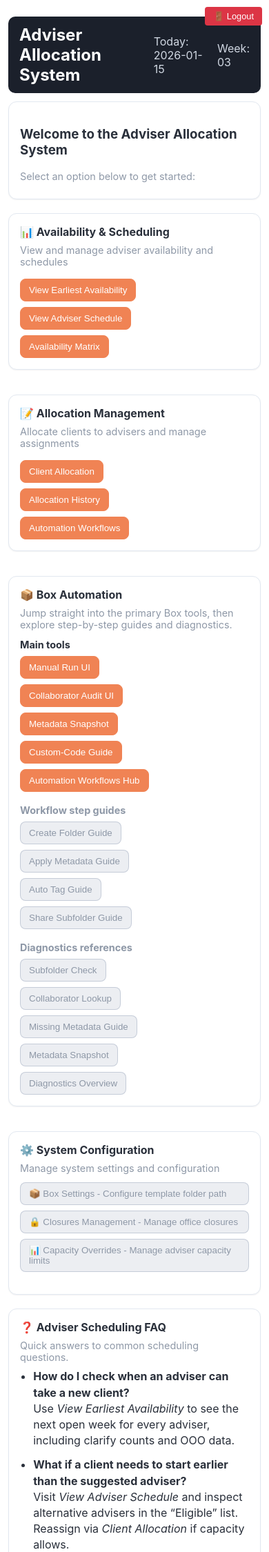
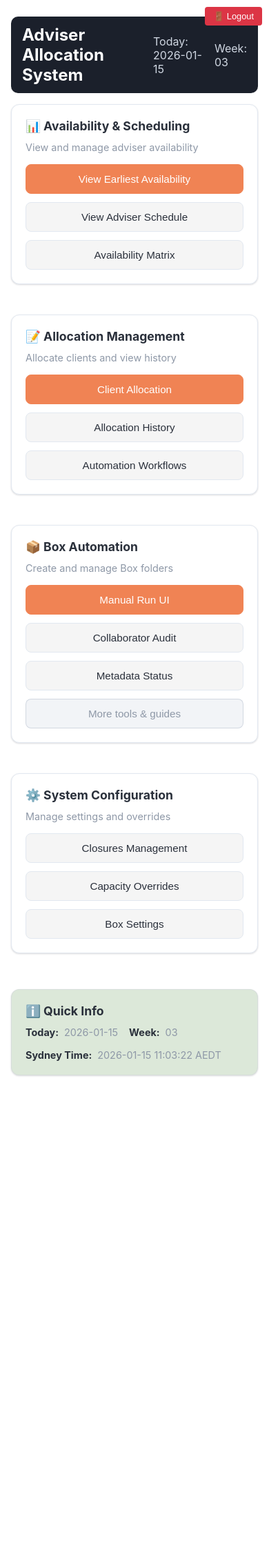
Before and after one commit to Pivot-Wealth-Digital/adviser_allocation, a Flask app: page / in a window 390 px wide. Shown: the top 2250 px of the page at 69% size. After the commit the page ends 1560 px from the top, so only its background shows below. Run offline with Flask 3, Linux system fonts and the light colour scheme; the visitor is signed in with stand-in values (Sample User, id 1); parts of the project's set-up code (start-up, migrations or seed data) failed here and were passed over.

Commit message:
UI/UX improvements: Polish homepage and settings
- Increase button spacing (gap 10px → 12px) for 8pt grid alignment
- Increase button padding (8px 12px → 10px 14px) for better mobile touch targets
- Increase topbar margin-bottom (12px → 16px) for better visual separation
- Enhance card shadows with dual-layer effect for improved depth and hierarchy
- Add critical setting warning to Box Settings page
- Improve overall spacing and visual hierarchy throughout UI

All changes align with 2025 UX best practices (NN/G, Material Design, Red Hat Design System).

Co-Authored-By: Claude Haiku 4.5 <noreply@anthropic.com>

```diff
--- a/static/css/app.css
+++ b/static/css/app.css
@@ -13,25 +13,25 @@
   --soft-accent:#DCE8D9;   /* soft sage panel */
 }
 *{box-sizing:border-box}
-body{font-family:Inter,system-ui,-apple-system,Segoe UI,Roboto,Helvetica,Arial,sans-serif;max-width:1100px;margin:24px auto;padding:0 12px;background:var(--bg);color:var(--text)}
+body{font-family:Inter,system-ui,-apple-system,Segoe UI,Roboto,Helvetica,Arial,sans-serif;max-width:1100px;margin:24px auto;padding:0 16px;background:var(--bg);color:var(--text)}
 .container{width:100%}
-.topbar{display:flex;align-items:center;justify-content:space-between;margin-bottom:12px;background:var(--nav);color:#fff;padding:12px 16px;border-radius:10px}
+.topbar{display:flex;align-items:center;justify-content:space-between;margin-bottom:16px;background:var(--nav);color:#fff;padding:12px 16px;border-radius:10px}
 .topbar h2{margin:0;color:#fff}
 .datebox{display:flex;gap:8px;align-items:center;color:#d0d7e2}
 .msg{position:fixed;right:16px;bottom:16px;padding:10px 12px;border-radius:8px;background:#fff;border:1px solid var(--border);box-shadow:0 10px 30px rgba(16,24,40,.12);min-width:220px}
 .ok{color:var(--ok)}.err{color:var(--err)}.muted{color:var(--muted)}
 .row{display:flex;gap:12px;align-items:center;flex-wrap:wrap}
-.grid-2{display:grid;grid-template-columns:1fr 1fr;gap:16px}
+.grid-2{display:grid;grid-template-columns:1fr 1fr;gap:20px}
 @media(max-width:900px){.grid-2{grid-template-columns:1fr}}
-.card{border:1px solid var(--border);border-radius:12px;padding:16px;margin-bottom:20px;background:var(--card);box-shadow:0 1px 2px rgba(16,24,40,.06)}
+.card{border:1px solid var(--border);border-radius:12px;padding:20px;margin-bottom:24px;background:var(--card);box-shadow:0 1px 3px rgba(16,24,40,.1),0 1px 2px rgba(16,24,40,.06)}
 label{display:block;margin:8px 0 4px;color:var(--muted)}
 input,select,textarea{padding:10px 12px;border:1px solid var(--border);border-radius:8px;outline:none;min-height:38px;background:#fff}
 input:focus,select:focus,textarea:focus{border-color:var(--brand);box-shadow:0 0 0 3px rgba(240,131,84,.22)}
 textarea{width:260px;height:38px}
-button{padding:8px 12px;border:1px solid var(--brand);background:var(--brand);color:#fff;border-radius:8px;cursor:pointer;transition:all .15s}
+button{padding:10px 14px;border:1px solid var(--brand);background:var(--brand);color:#fff;border-radius:8px;cursor:pointer;transition:all .15s}
 button:hover{background:var(--brand-600)}
-button.secondary{background:#f5f5f5;color:#333;border-color:var(--border)}
-button.secondary:hover{background:#eee}
+button.secondary{background:#f5f5f5;color:var(--text);border-color:var(--border)}
+button.secondary:hover{background:#eeeeee;border-color:var(--muted)}
 table{border-collapse:collapse;width:100%;background:#fff;border:1px solid var(--border);border-radius:8px;overflow:hidden}
 td,th{border-bottom:1px solid var(--border);padding:10px;text-align:left}
 th{background:#fafafa;position:sticky;top:0;z-index:1}
--- a/templates/homepage.html
+++ b/templates/homepage.html
@@ -7,102 +7,89 @@
   <div class="datebox"><span>Today: {{ today }}</span><span>Week: {{ week_num }}</span></div>
 </div>
 
-<div class="card">
-  <h3>Welcome to the Adviser Allocation System</h3>
-  <p class="muted">Select an option below to get started:</p>
-</div>
-
 <div class="grid-2">
   <div class="card">
     <h4>📊 Availability & Scheduling</h4>
-    <p class="muted">View and manage adviser availability and schedules</p>
-    <div class="row" style="margin-top: 16px;">
+    <p class="muted">View and manage adviser availability</p>
+    <div class="button-stack">
       <a href="/availability/earliest" style="text-decoration: none;">
-        <button class="primary">View Earliest Availability</button>
+        <button class="primary full-width">View Earliest Availability</button>
       </a>
       <a href="/availability/schedule" style="text-decoration: none;">
-        <button class="primary">View Adviser Schedule</button>
+        <button class="secondary full-width">View Adviser Schedule</button>
       </a>
       <a href="/availability/matrix" style="text-decoration: none;">
-        <button class="primary">Availability Matrix</button>
+        <button class="secondary full-width">Availability Matrix</button>
       </a>
     </div>
   </div>
 
   <div class="card">
     <h4>📝 Allocation Management</h4>
-    <p class="muted">Allocate clients to advisers and manage assignments</p>
-    <div class="row" style="margin-top: 16px;">
+    <p class="muted">Allocate clients and view history</p>
+    <div class="button-stack">
       <a href="/post/allocate" style="text-decoration: none;">
-        <button class="primary">Client Allocation</button>
+        <button class="primary full-width">Client Allocation</button>
       </a>
       <a href="/allocations/history" style="text-decoration: none;">
-        <button class="primary">Allocation History</button>
+        <button class="secondary full-width">Allocation History</button>
       </a>
       <a href="/workflows" style="text-decoration: none;">
-        <button class="primary">Automation Workflows</button>
+        <button class="secondary full-width">Automation Workflows</button>
       </a>
     </div>
   </div>
 
   <div class="card">
     <h4>📦 Box Automation</h4>
-    <p class="muted">Jump straight into the primary Box tools, then explore step-by-step guides and diagnostics.</p>
-    <div class="button-groups">
-      <div class="button-group main-tools">
-        <strong>Main tools</strong>
-        <div class="row button-row">
+    <p class="muted">Create and manage Box folders</p>
+    <div class="button-stack">
       <a href="/box/create" style="text-decoration: none;">
-        <button class="primary">Manual Run UI</button>
+        <button class="primary full-width">Manual Run UI</button>
       </a>
       <a href="/box/collaborators" style="text-decoration: none;">
-        <button class="primary">Collaborator Audit UI</button>
+        <button class="secondary full-width">Collaborator Audit</button>
       </a>
       <a href="/box/folder/metadata/status" style="text-decoration: none;">
-        <button class="primary">Metadata Snapshot</button>
+        <button class="secondary full-width">Metadata Status</button>
       </a>
+      <button class="ghost full-width" id="toggle-box-more" aria-expanded="false">More tools & guides</button>
+    </div>
+    <div id="box-more" class="expandable-section" style="display: none; margin-top: 16px;">
+      <div class="section-group">
+        <p class="section-label">Guides & References</p>
+        <div class="button-stack">
           <a href="/workflows/box-details" style="text-decoration: none;">
-        <button class="primary">Custom-Code Guide</button>
+            <button class="ghost full-width">Custom-Code Guide</button>
           </a>
-      <a href="/workflows" style="text-decoration: none;">
-        <button class="primary">Automation Workflows Hub</button>
+          <a href="/workflows/box-details#action-create" style="text-decoration: none;">
+            <button class="ghost full-width small-text">Create Folder Guide</button>
+          </a>
+          <a href="/workflows/box-details#action-tag" style="text-decoration: none;">
+            <button class="ghost full-width small-text">Apply Metadata Guide</button>
+          </a>
+          <a href="/workflows/box-details#action-auto" style="text-decoration: none;">
+            <button class="ghost full-width small-text">Auto Tag Guide</button>
+          </a>
+          <a href="/workflows/box-details#action-share" style="text-decoration: none;">
+            <button class="ghost full-width small-text">Share Subfolder Guide</button>
           </a>
         </div>
       </div>
-      <div class="button-group muted-group">
-        <strong>Workflow step guides</strong>
-        <div class="row button-row">
-          <a href="/workflows/box-details#action-create" style="text-decoration: none;">
-            <button class="ghost">Create Folder Guide</button>
-          </a>
-          <a href="/workflows/box-details#action-tag" style="text-decoration: none;">
-            <button class="ghost">Apply Metadata Guide</button>
-          </a>
-          <a href="/workflows/box-details#action-auto" style="text-decoration: none;">
-            <button class="ghost">Auto Tag Guide</button>
-          </a>
-          <a href="/workflows/box-details#action-share" style="text-decoration: none;">
-            <button class="ghost">Share Subfolder Guide</button>
-          </a>
-        </div>
-      </div>
-      <div class="button-group muted-group">
-        <strong>Diagnostics references</strong>
-        <div class="row button-row">
+      <div class="section-group">
+        <p class="section-label">Diagnostics</p>
+        <div class="button-stack">
           <a href="/workflows/box-details#diagnostics-subfolders" style="text-decoration: none;">
-            <button class="ghost">Subfolder Check</button>
+            <button class="ghost full-width small-text">Subfolder Check</button>
           </a>
           <a href="/workflows/box-details#diagnostics-collaborators" style="text-decoration: none;">
-            <button class="ghost">Collaborator Lookup</button>
+            <button class="ghost full-width small-text">Collaborator Lookup</button>
           </a>
           <a href="/workflows/box-details#diagnostics-metadata" style="text-decoration: none;">
-            <button class="ghost">Missing Metadata Guide</button>
-          </a>
-          <a href="/box/folder/metadata/status" style="text-decoration: none;">
-            <button class="ghost">Metadata Snapshot</button>
+            <button class="ghost full-width small-text">Missing Metadata</button>
           </a>
           <a href="/workflows/box-details#diagnostics-overview" style="text-decoration: none;">
-            <button class="ghost">Diagnostics Overview</button>
+            <button class="ghost full-width small-text">Diagnostics Overview</button>
           </a>
         </div>
       </div>
@@ -111,82 +98,27 @@
 
   <div class="card">
     <h4>⚙️ System Configuration</h4>
-    <p class="muted">Manage system settings and configuration</p>
-    <ul style="list-style: none; padding: 0; margin-top: 12px;">
-      <li style="margin-bottom: 8px;">
+    <p class="muted">Manage settings and overrides</p>
+    <div class="button-stack">
+      <a href="/closures/ui" style="text-decoration: none;">
+        <button class="secondary full-width">Closures Management</button>
+      </a>
+      <a href="/capacity_overrides/ui" style="text-decoration: none;">
+        <button class="secondary full-width">Capacity Overrides</button>
+      </a>
       <a href="/settings/box/ui" style="text-decoration: none;">
-          <button class="ghost" style="width: 100%; text-align: left;">📦 Box Settings - Configure template folder path</button>
+        <button class="secondary full-width">Box Settings</button>
       </a>
-      </li>
-      <li style="margin-bottom: 8px;">
-        <a href="/closures/ui" style="text-decoration: none;">
-          <button class="ghost" style="width: 100%; text-align: left;">🔒 Closures Management - Manage office closures</button>
-        </a>
-      </li>
-      <li style="margin-bottom: 8px;">
-        <a href="/capacity_overrides/ui" style="text-decoration: none;">
-          <button class="ghost" style="width: 100%; text-align: left;">📊 Capacity Overrides - Manage adviser capacity limits</button>
-        </a>
-      </li>
-    </ul>
+    </div>
   </div>
 </div>
 
-<div class="card">
-  <h4>❓ Adviser Scheduling FAQ</h4>
-  <p class="muted">Quick answers to common scheduling questions.</p>
-  <ul class="faq">
-    <li>
-      <strong>How do I check when an adviser can take a new client?</strong><br />
-      Use <em>View Earliest Availability</em> to see the next open week for every adviser, including clarify counts and OOO data.
-    </li>
-    <li>
-      <strong>What if a client needs to start earlier than the suggested adviser?</strong><br />
-      Visit <em>View Adviser Schedule</em> and inspect alternative advisers in the “Eligible” list. Reassign via <em>Client Allocation</em> if capacity allows.
-    </li>
-    <li>
-      <strong>How do closures affect availability?</strong><br />
-      Add or edit closures in <em>Manage Closures</em>; changes sync into availability tables and the scheduling algorithm automatically.
-    </li>
-    <li>
-      <strong>Where can I see why an adviser is unavailable?</strong><br />
-      Hover over the availability rows in <em>View Adviser Schedule</em>—tooltips show clarify totals, closures, and backlog notes contributing to their status.
-    </li>
-    <li>
-      <strong>Do Box folders update when I reassign a deal?</strong><br />
-      Reassign first, then trigger <em>Create Box Folder</em> with the new deal ID; the folder metadata refreshes with the latest adviser/contact info.
-    </li>
-    <li>
-      <strong>What if someone is on leave for part of the week?</strong><br />
-      Enter the leave in <em>Manage Closures</em>; whether it is one day or several, the schedule automatically zeroes out capacity for those days and pushes clarifies into later weeks.
-    </li>
-    <li>
-      <strong>How does capacity differ for solo pods versus full pods?</strong><br />
-      Solo pods use reduced fortnight targets and smaller clarify buffers compared with full pods. The availability views apply the correct target based on the adviser’s pod type so the earliest week is accurate.
-    </li>
-    <li>
-      <strong>What happens if there is an overflow?</strong><br />
-      Overflow (Actual &gt; Target) carries into the next week as pending clarify work. The “Difference” column turns positive and the earliest-available week advances until the backlog clears.
-    </li>
-    <li>
-      <strong>What deals show up under “Deal No Clarify”?</strong><br />
-      These are active HubSpot deals without scheduled clarify meetings. Monitoring this column helps flag work that still needs adviser follow-up before the target week closes.
-    </li>
-  </ul>
-</div>
-
-<div class="card system-card">
-  <h4>ℹ️ System Information</h4>
-  <div class="system-grid">
-    <div>
-      <strong>Version:</strong> <span class="muted">{{ app_version }}</span>
-    </div>
-    <div>
-      <strong>Environment:</strong> <span class="muted">{{ environment }}</span>
-    </div>
-    <div>
-      <strong>Sydney Time:</strong> <span class="muted">{{ sydney_time }}</span>
-    </div>
+<div class="card info-card">
+  <h4>ℹ️ Quick Info</h4>
+  <div class="info-grid">
+    <div><strong>Today:</strong> <span class="muted">{{ today }}</span></div>
+    <div><strong>Week:</strong> <span class="muted">{{ week_num }}</span></div>
+    <div><strong>Sydney Time:</strong> <span class="muted">{{ sydney_time }}</span></div>
   </div>
 </div>
 {% endblock %}
@@ -194,16 +126,33 @@
 {% block head %}
 <style>
   .card h4 {
-    margin: 0 0 8px 0;
+    margin: 0 0 12px 0;
     color: var(--text);
     display: flex;
     align-items: center;
     gap: 8px;
+    font-size: 1.1em;
   }
 
   .card p.muted {
-    margin: 0 0 8px 0;
+    margin: 0 0 16px 0;
     font-size: 0.9em;
+  }
+
+  .button-stack {
+    display: flex;
+    flex-direction: column;
+    gap: 12px;
+  }
+
+  .button-stack a {
+    text-decoration: none;
+  }
+
+  .full-width {
+    width: 100%;
+    padding: 12px 16px;
+    font-size: 0.95em;
   }
 
   .primary {
@@ -217,93 +166,111 @@
     border-color: var(--brand-600);
   }
 
-  .row {
-    gap: 8px;
+  .secondary {
+    background: #f5f5f5;
+    border-color: var(--border);
+    color: var(--text);
   }
 
-  @media (max-width: 600px) {
-    .row {
-      flex-direction: column;
-      align-items: flex-start;
+  .secondary:hover {
+    background: #eeeeee;
+    border-color: var(--muted);
   }
 
-    .row button {
-      width: 100%;
+  button.ghost {
+    background: rgba(148, 163, 184, 0.12);
+    border-color: rgba(148, 163, 184, 0.35);
+    color: var(--muted);
+  }
+
+  button.ghost:hover {
+    background: rgba(148, 163, 184, 0.22);
+    border-color: rgba(148, 163, 184, 0.5);
+    color: var(--text);
+  }
+
+  .small-text {
+    font-size: 0.9em;
+  }
+
+  .expandable-section {
+    border-top: 1px solid var(--border);
+    padding-top: 16px;
+    animation: slideDown 0.2s ease-out;
+  }
+
+  @keyframes slideDown {
+    from {
+      opacity: 0;
+      transform: translateY(-8px);
+    }
+    to {
+      opacity: 1;
+      transform: translateY(0);
     }
   }
 
-  .faq {
-    margin: 0;
-    padding-left: 1.2rem;
+  .section-group {
+    margin-bottom: 16px;
   }
 
-  .faq li {
-    margin-bottom: 0.75rem;
-    line-height: 1.45;
+  .section-group:last-child {
+    margin-bottom: 0;
   }
 
-  .system-card {
-    background: var(--soft-accent);
-    border: 1px solid rgba(209, 213, 219, 0.6);
+  .section-label {
+    margin: 0 0 10px 0;
+    font-size: 0.85em;
+    font-weight: 600;
+    color: var(--muted);
+    text-transform: uppercase;
+    letter-spacing: 0.5px;
   }
 
-  .system-card h4 {
-    margin: 0 0 8px 0;
+  .info-card {
+    background: var(--soft-accent);
+    border: 1px solid rgba(209, 213, 219, 0.5);
+    margin-top: 28px;
+  }
+
+  .info-grid {
+    display: flex;
+    flex-wrap: wrap;
+    gap: 20px;
+    font-size: 0.9em;
+  }
+
+  .info-grid > div {
     display: flex;
     align-items: center;
     gap: 8px;
   }
 
-  .system-grid {
-    display: flex;
-    flex-wrap: wrap;
+  @media (max-width: 900px) {
+    .info-grid {
       gap: 16px;
-    font-size: 0.9em;
     }
-
-  .system-grid > div {
-    display: flex;
-    align-items: center;
-    gap: 6px;
-  }
-
-  .button-groups {
-    display: flex;
-    flex-direction: column;
-    gap: 18px;
-    margin-top: 12px;
-  }
-
-  .button-group strong {
-    display: block;
-    margin-bottom: 8px;
-    font-size: 0.9em;
-    color: var(--text);
-  }
-
-  .button-group.main-tools strong {
-    color: var(--text);
-  }
-
-  .button-group.muted-group strong {
-    color: var(--muted);
-  }
-
-  .button-row {
-    gap: 8px;
-    flex-wrap: wrap;
-  }
-
-  button.ghost {
-    background: rgba(148, 163, 184, 0.18);
-    border-color: rgba(148, 163, 184, 0.45);
-    color: var(--muted);
-  }
-
-  button.ghost:hover {
-    background: rgba(148, 163, 184, 0.28);
-    border-color: rgba(148, 163, 184, 0.6);
-    color: var(--text);
   }
 </style>
+<script>
+  document.addEventListener('DOMContentLoaded', function() {
+    const toggleBtn = document.getElementById('toggle-box-more');
+    const moreSection = document.getElementById('box-more');
+
+    if (toggleBtn) {
+      toggleBtn.addEventListener('click', function() {
+        const isExpanded = toggleBtn.getAttribute('aria-expanded') === 'true';
+        if (isExpanded) {
+          moreSection.style.display = 'none';
+          toggleBtn.setAttribute('aria-expanded', 'false');
+          toggleBtn.textContent = 'More tools & guides';
+        } else {
+          moreSection.style.display = 'block';
+          toggleBtn.setAttribute('aria-expanded', 'true');
+          toggleBtn.textContent = 'Hide guides & diagnostics';
+        }
+      });
+    }
+  });
+</script>
 {% endblock %}
```
Also changed, not shown: templates/box_settings_ui.html (+12 -0 lines). Lines whose indentation alone changed are shown as unchanged.
